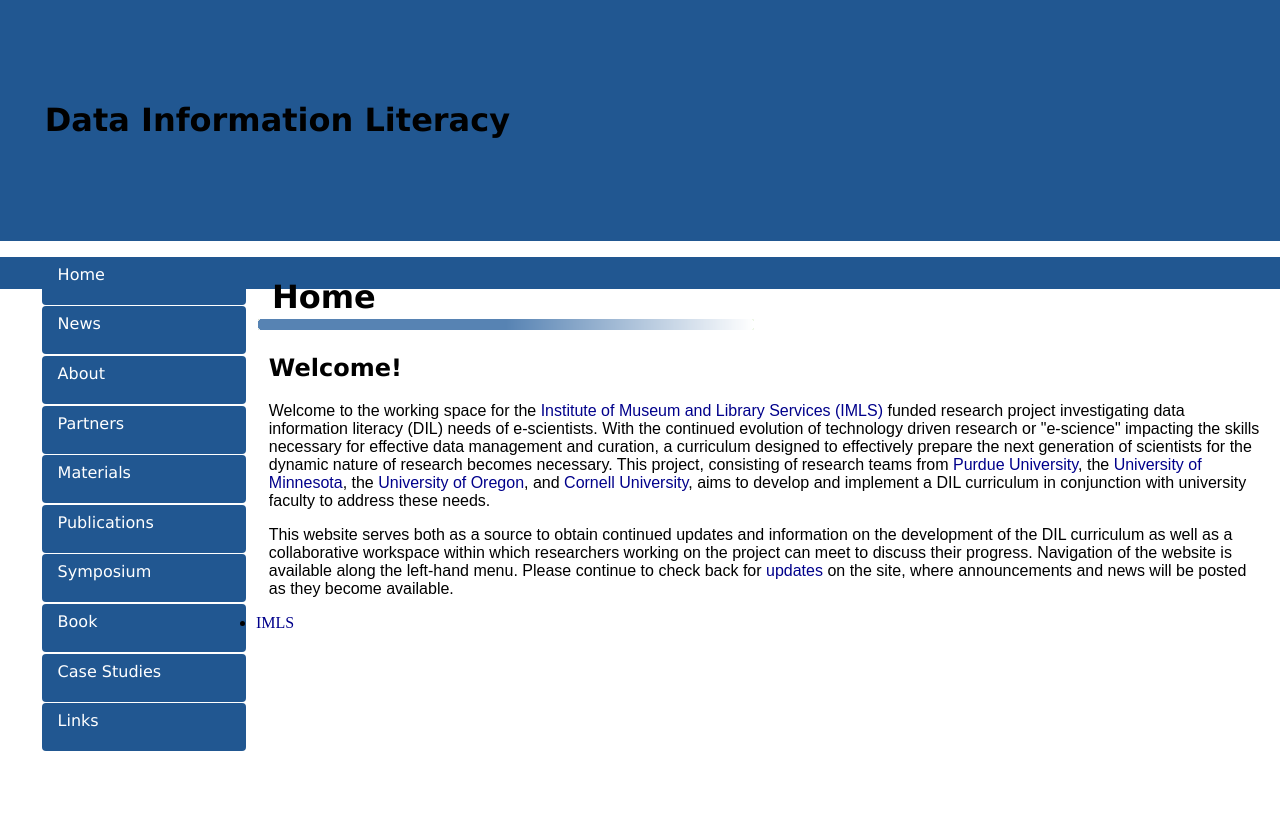
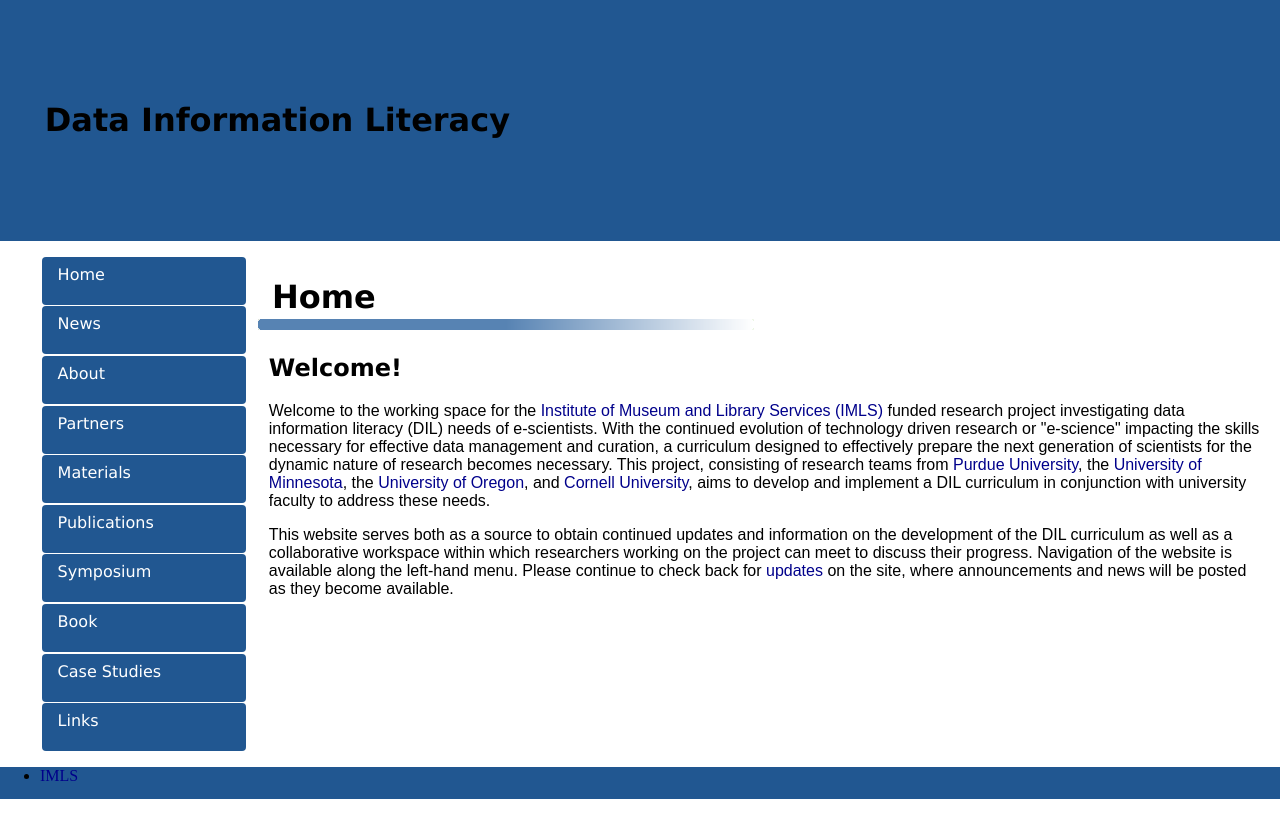
Before and after one commit to datainfolit/datainfolit, a Jekyll site: the page built from index.html, in a window 1280 px wide. Shown: the top 838 px of the page. Built offline with Jekyll 4.4.1, drawn with Linux system fonts in a browser that asks for light colours.

Commit message:
Update main.css

```diff
--- a/css/main.css
+++ b/css/main.css
@@ -96,4 +96,6 @@ footer {
     width: 100%;
     height: 2em;
     background: #215791;
+    clear: both;
+    position: relative;
 }
```
